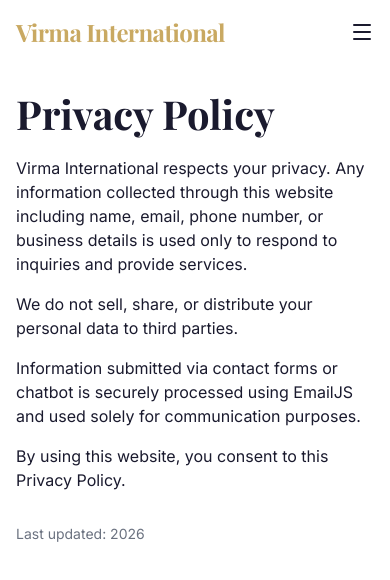
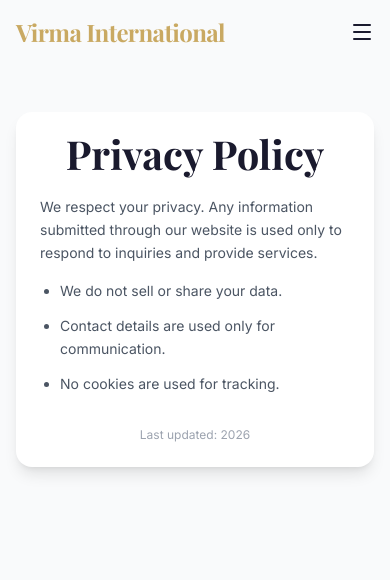
Before and after one commit to Soniya-hub/virma-international-website, a React (Vite) app: page /privacy-policy in a window 390 px wide. Shown: the top 580 px of the page. Built offline with nearby package versions, Linux system fonts and the light colour scheme.

Commit message:
Add responsive Privacy Policy and Terms pages

```diff
--- a/src/pages/PrivacyPolicy.tsx
+++ b/src/pages/PrivacyPolicy.tsx
@@ -1,30 +1,27 @@
 export default function PrivacyPolicy() {
   return (
-    <div className="section-container py-24 max-w-4xl mx-auto">
-      <h1 className="text-3xl font-bold mb-6">Privacy Policy</h1>
+    <div className="min-h-screen bg-gray-50 pt-28 px-4 pb-20">
+      <div className="max-w-3xl mx-auto bg-white rounded-2xl shadow-lg p-6 sm:p-10">
 
-      <p className="mb-4">
-        Virma International respects your privacy. Any information collected through
-        this website including name, email, phone number, or business details is used
-        only to respond to inquiries and provide services.
-      </p>
+        <h1 className="text-3xl sm:text-4xl font-bold text-[#1A1A2E] mb-6 text-center">
+          Privacy Policy
+        </h1>
 
-      <p className="mb-4">
-        We do not sell, share, or distribute your personal data to third parties.
-      </p>
+        <p className="text-gray-600 mb-4 text-sm sm:text-base leading-relaxed">
+          We respect your privacy. Any information submitted through our website is used only to respond to inquiries and provide services.
+        </p>
 
-      <p className="mb-4">
-        Information submitted via contact forms or chatbot is securely processed using
-        EmailJS and used solely for communication purposes.
-      </p>
+        <ul className="space-y-3 text-gray-600 text-sm sm:text-base list-disc pl-5 leading-relaxed">
+          <li>We do not sell or share your data.</li>
+          <li>Contact details are used only for communication.</li>
+          <li>No cookies are used for tracking.</li>
+        </ul>
 
-      <p className="mb-4">
-        By using this website, you consent to this Privacy Policy.
-      </p>
+        <p className="mt-8 text-xs sm:text-sm text-gray-400 text-center">
+          Last updated: 2026
+        </p>
 
-      <p className="mt-8 text-sm text-gray-500">
-        Last updated: 2026
-      </p>
+      </div>
     </div>
   );
 }
--- a/src/pages/Terms.tsx
+++ b/src/pages/Terms.tsx
@@ -1,29 +1,28 @@
 export default function Terms() {
   return (
-    <div className="section-container py-24 max-w-4xl mx-auto">
-      <h1 className="text-3xl font-bold mb-6">Terms of Service</h1>
+    <div className="min-h-screen bg-gray-50 pt-28 px-4 pb-20">
+      <div className="max-w-3xl mx-auto bg-white rounded-2xl shadow-lg p-6 sm:p-10">
 
-      <p className="mb-4">
-        By accessing this website, you agree to comply with these terms.
-      </p>
+        <h1 className="text-3xl sm:text-4xl font-bold text-[#1A1A2E] mb-6 text-center">
+          Terms of Service
+        </h1>
 
-      <p className="mb-4">
-        All content on this site including text, images, and branding belongs to
-        Virma International and may not be reused without permission.
-      </p>
+        <p className="text-gray-600 mb-4 text-sm sm:text-base leading-relaxed">
+          By accessing this website, you agree to comply with the following terms and conditions.
+        </p>
 
-      <p className="mb-4">
-        Product pricing and availability are subject to change without notice.
-      </p>
+        <ul className="space-y-3 text-gray-600 text-sm sm:text-base list-disc pl-5 leading-relaxed">
+          <li>All content including images and branding belongs to Virma International.</li>
+          <li>No material may be reused without written permission.</li>
+          <li>Product pricing and availability may change without notice.</li>
+          <li>We are not responsible for indirect damages from website usage.</li>
+        </ul>
 
-      <p className="mb-4">
-        Virma International is not liable for any indirect damages arising from
-        website usage.
-      </p>
+        <p className="mt-8 text-xs sm:text-sm text-gray-400 text-center">
+          Last updated: 2026
+        </p>
 
-      <p className="mt-8 text-sm text-gray-500">
-        Last updated: 2026
-      </p>
+      </div>
     </div>
   );
 }
```
